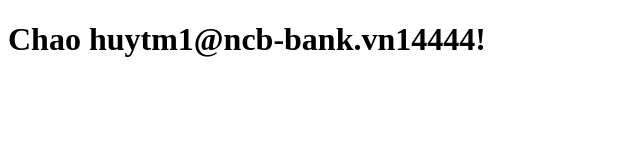
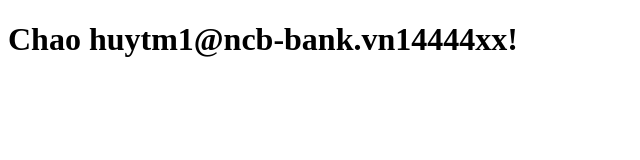
Before and after one commit to huytm1996/simple-html-app, a plain HTML site: page index.html in a window 1280 px wide. Shown: the full height of the page, 0-640 px from the left. Drawn offline with Linux system fonts and the light colour scheme.

Commit message:
24102025v4

```diff
--- a/index.html
+++ b/index.html
@@ -4,6 +4,6 @@
   <title>Hello from  NCB</title>
 </head>
 <body>
-  <h1>Chao huytm1@ncb-bank.vn14444!</h1>
+  <h1>Chao huytm1@ncb-bank.vn14444xx!</h1>
 </body>
 </html>
```
